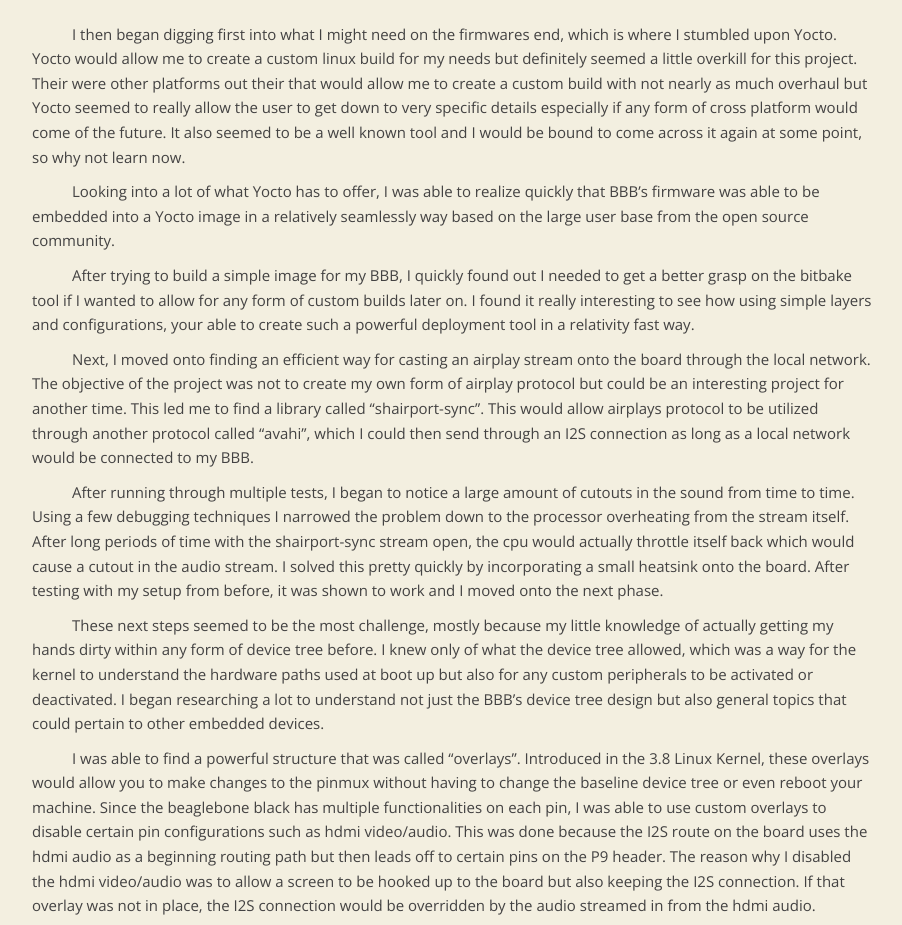
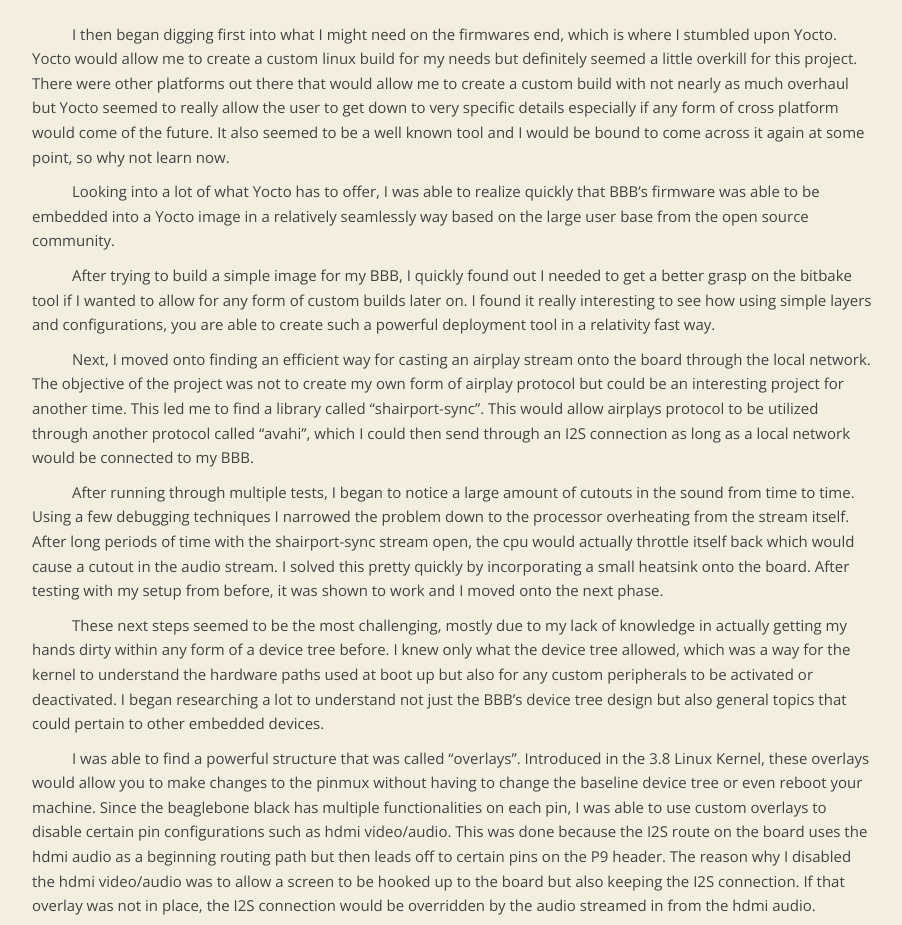
Before and after one commit to rlehman221/Personal_Site, a plain HTML site: page Audio_Amp.html in a window 1280 px wide. Shown: the part 1341-2266 px from the top of the page, without its empty margins (188-1090 px from the left). Drawn offline with nearby package versions, Linux system fonts and the light colour scheme.

Commit message:
Edited Audio Amp project and refactored main page

```diff
--- a/Audio_Amp.html
+++ b/Audio_Amp.html
@@ -64,7 +64,7 @@
 				<span class="">
 
 					<p style="text-indent: 40px">
-						I launched this project because I wanted to grow a better understanding of a few topics at the time, which included creating a custom linux distribution, rerouting connections kernel connections through the device tree, and diving into creating custom PCB designs for the hardware I would be using. I knew I wanted some combination of the above topics which is why I choose to create a custom airplay amplifier for either a multi-room stereo system or even a single unit running in mono mode.
+						I launched this project because I wanted to grow a better understanding of a few topics, which included creating a custom linux distribution, rerouting connections kernel connections through the device tree, and diving into creating custom PCB designs for the hardware I would be using. I knew I wanted some combination of the above topics which is why I choose to create a custom airplay amplifier for either a multi-room stereo system or even a single unit running in mono mode.
 					</p>
 
 					<p style="text-indent: 40px">
@@ -101,7 +101,7 @@
 				</br>
 
 				<p style="text-indent: 40px">
-					I then began digging first into what I might need on the firmwares end, which is where I stumbled upon Yocto. Yocto would allow me to create a custom linux build for my needs but definitely seemed a little overkill for this project. Their were other platforms out their that would allow me to create a custom build with not nearly as much overhaul but Yocto seemed to really allow the user to get down to very specific details especially if any form of cross platform would come of the future. It also seemed to be a well known tool and I would be bound to come across it again at some point, so why not learn now.
+					I then began digging first into what I might need on the firmwares end, which is where I stumbled upon Yocto. Yocto would allow me to create a custom linux build for my needs but definitely seemed a little overkill for this project. There were other platforms out there that would allow me to create a custom build with not nearly as much overhaul but Yocto seemed to really allow the user to get down to very specific details especially if any form of cross platform would come of the future. It also seemed to be a well known tool and I would be bound to come across it again at some point, so why not learn now.
 				</p>
 
 				<p style="text-indent: 40px">
@@ -110,7 +110,7 @@
 
 
 				<p style="text-indent: 40px">
-					After trying to build a simple image for my BBB, I quickly found out I needed to get a better grasp on the bitbake tool if I wanted to allow for any form of custom builds later on. I found it really interesting to see how using simple layers and configurations, your able to create such a powerful deployment tool in a relativity fast way.
+					After trying to build a simple image for my BBB, I quickly found out I needed to get a better grasp on the bitbake tool if I wanted to allow for any form of custom builds later on. I found it really interesting to see how using simple layers and configurations, you are  able to create such a powerful deployment tool in a relativity fast way.
 				</p>
 
 
@@ -126,7 +126,7 @@
 
 
 				<p style="text-indent: 40px">
-					These next steps seemed to be the most challenge, mostly because my little knowledge of actually getting my hands dirty within any form of device tree before. I knew only of what the device tree allowed, which was a way for the kernel to understand the hardware paths used at boot up but also for any custom peripherals to be activated or deactivated. I began researching a lot to understand not just the BBB’s device tree design but also general topics that could pertain to other embedded devices.
+					These next steps seemed to be the most challenging, mostly due to my lack of knowledge in actually getting my hands dirty within any form of a device tree before. I knew only what the device tree allowed, which was a way for the kernel to understand the hardware paths used at boot up but also for any custom peripherals to be activated or deactivated. I began researching a lot to understand not just the BBB’s device tree design but also general topics that could pertain to other embedded devices.
 				</p>
 
 				<p style="text-indent: 40px">
```
Also changed, not shown: index.html (+2 -2 lines).
